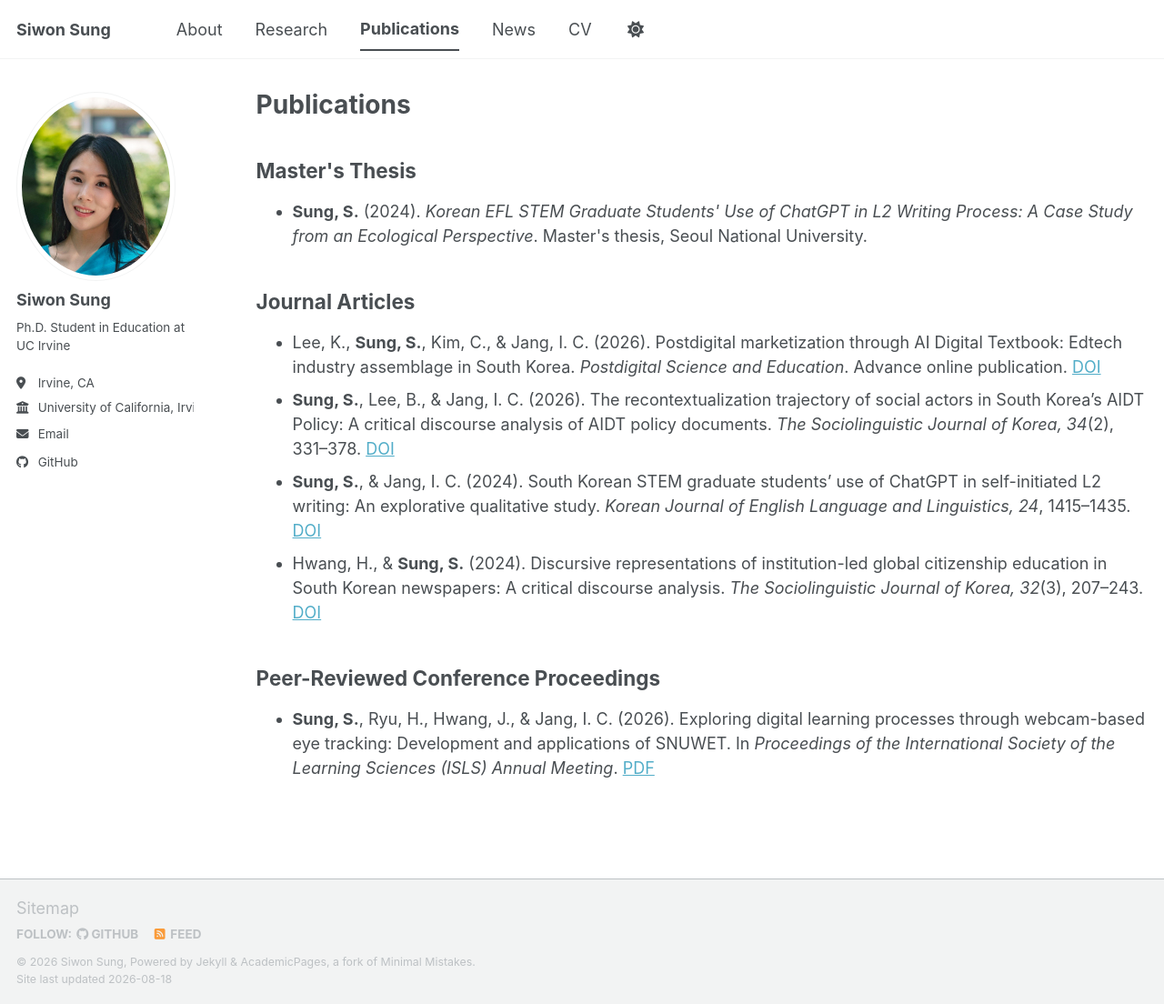
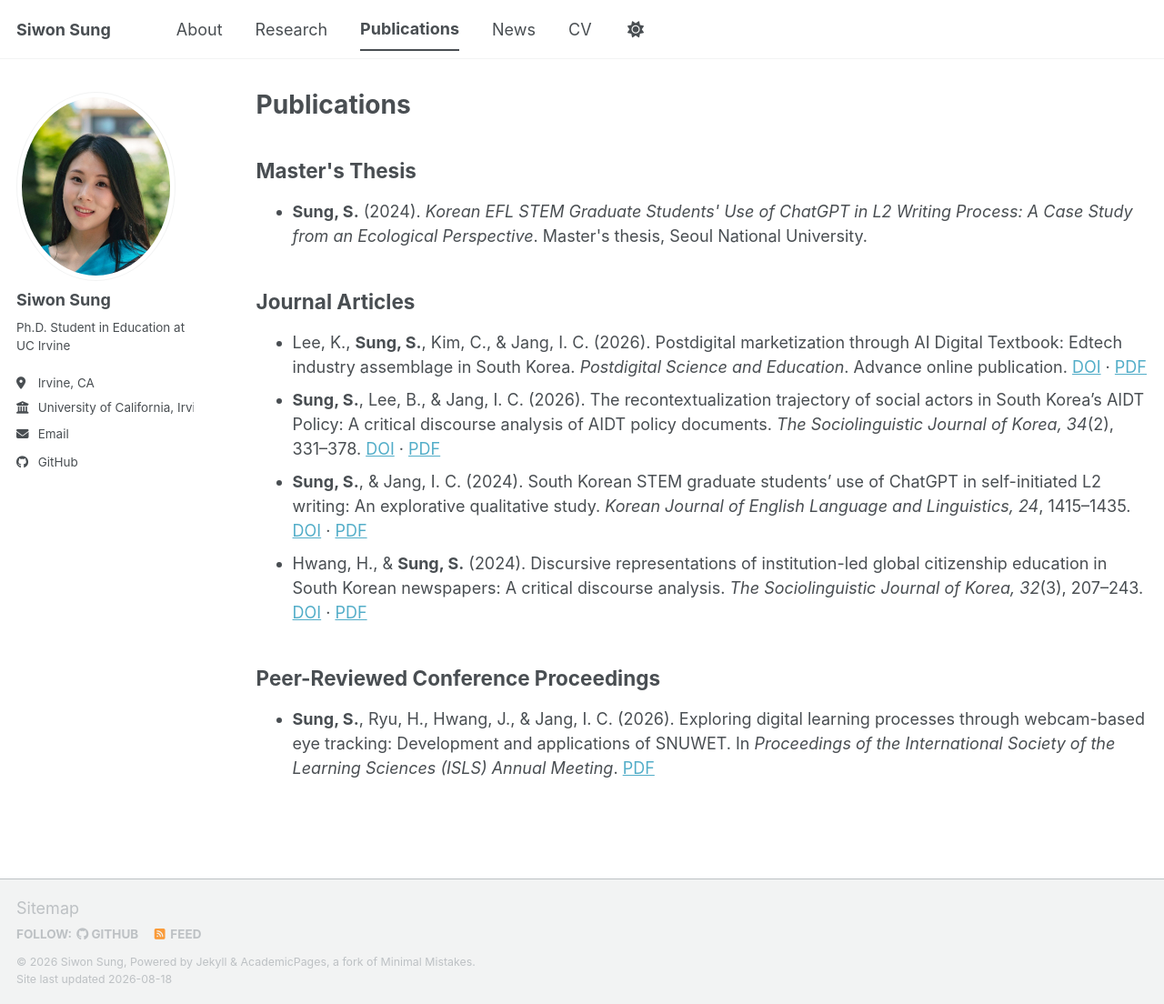
Before and after one commit to siwonsung/siwonsung.github.io, a Jekyll site: the page built from _pages/publications.html, in a window 1280 px wide and 1104 px high. Shown: the whole window at 91% size. Built offline with Jekyll 4.4.1, drawn with Linux system fonts in a browser that asks for light colours; a script bundle is joined from its source files by our own code; library files that are not in the unit come from our copies.

Commit message:
Add PDF links to publications

```diff
--- a/_pages/publications.html
+++ b/_pages/publications.html
@@ -16,13 +16,13 @@ author_profile: true
 <h2>Journal Articles</h2>
 
 <ul>
-  <li>Lee, K., <strong>Sung, S.</strong>, Kim, C., &amp; Jang, I. C. (2026). Postdigital marketization through AI Digital Textbook: Edtech industry assemblage in South Korea. <em>Postdigital Science and Education</em>. Advance online publication. <a href="https://doi.org/10.1007/s42438-026-00676-y">DOI</a></li>
+  <li>Lee, K., <strong>Sung, S.</strong>, Kim, C., &amp; Jang, I. C. (2026). Postdigital marketization through AI Digital Textbook: Edtech industry assemblage in South Korea. <em>Postdigital Science and Education</em>. Advance online publication. <a href="https://doi.org/10.1007/s42438-026-00676-y">DOI</a> · <a href="{{ '/files/2026_Lee_Sung_Kim_Jang_Postdigital_Marketization.pdf' | relative_url }}" target="_blank" rel="noopener">PDF</a></li>
 
-  <li><strong>Sung, S.</strong>, Lee, B., &amp; Jang, I. C. (2026). The recontextualization trajectory of social actors in South Korea’s AIDT Policy: A critical discourse analysis of AIDT policy documents. <em>The Sociolinguistic Journal of Korea, 34</em>(2), 331–378. <a href="https://doi.org/10.14353/sjk.2026.34.2.11">DOI</a></li>
+  <li><strong>Sung, S.</strong>, Lee, B., &amp; Jang, I. C. (2026). The recontextualization trajectory of social actors in South Korea’s AIDT Policy: A critical discourse analysis of AIDT policy documents. <em>The Sociolinguistic Journal of Korea, 34</em>(2), 331–378. <a href="https://doi.org/10.14353/sjk.2026.34.2.11">DOI</a> · <a href="{{ '/files/2026_Sung_Lee_Jang_AIDT_Policy_CDA.pdf' | relative_url }}" target="_blank" rel="noopener">PDF</a></li>
 
-  <li><strong>Sung, S.</strong>, &amp; Jang, I. C. (2024). South Korean STEM graduate students’ use of ChatGPT in self-initiated L2 writing: An explorative qualitative study. <em>Korean Journal of English Language and Linguistics, 24</em>, 1415–1435. <a href="https://doi.org/10.15738/kjell.24..202412.1415">DOI</a></li>
+  <li><strong>Sung, S.</strong>, &amp; Jang, I. C. (2024). South Korean STEM graduate students’ use of ChatGPT in self-initiated L2 writing: An explorative qualitative study. <em>Korean Journal of English Language and Linguistics, 24</em>, 1415–1435. <a href="https://doi.org/10.15738/kjell.24..202412.1415">DOI</a> · <a href="{{ '/files/2024_Sung_Jang_ChatGPT_L2_Writing.pdf' | relative_url }}" target="_blank" rel="noopener">PDF</a></li>
 
-  <li>Hwang, H., &amp; <strong>Sung, S.</strong> (2024). Discursive representations of institution-led global citizenship education in South Korean newspapers: A critical discourse analysis. <em>The Sociolinguistic Journal of Korea, 32</em>(3), 207–243. <a href="https://doi.org/10.14353/sjk.2024.32.3.08">DOI</a></li>
+  <li>Hwang, H., &amp; <strong>Sung, S.</strong> (2024). Discursive representations of institution-led global citizenship education in South Korean newspapers: A critical discourse analysis. <em>The Sociolinguistic Journal of Korea, 32</em>(3), 207–243. <a href="https://doi.org/10.14353/sjk.2024.32.3.08">DOI</a> · <a href="{{ '/files/2024_Hwang_Sung_Global_Citizenship_Education_CDA.pdf' | relative_url }}" target="_blank" rel="noopener">PDF</a></li>
 </ul>
 
 <h2>Peer-Reviewed Conference Proceedings</h2>
```
